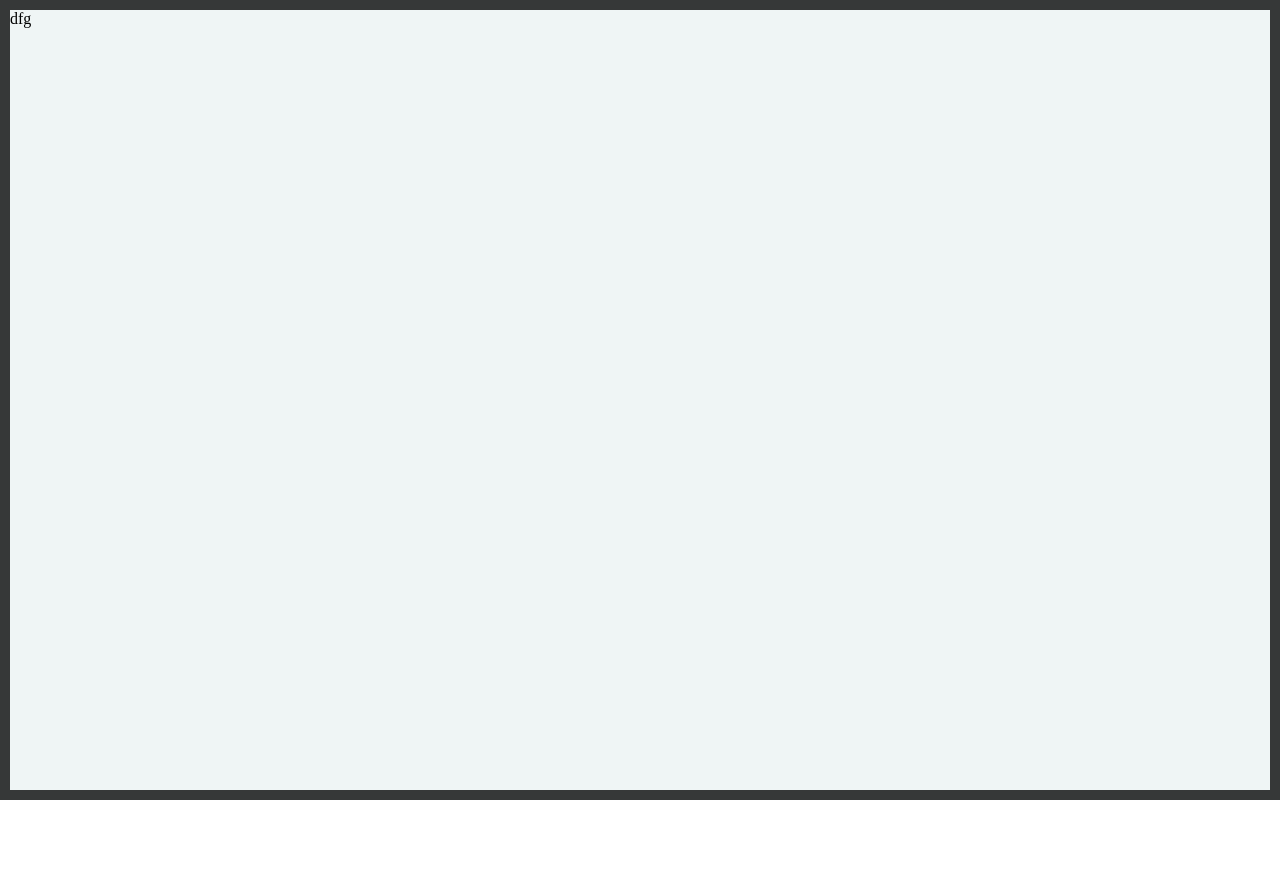
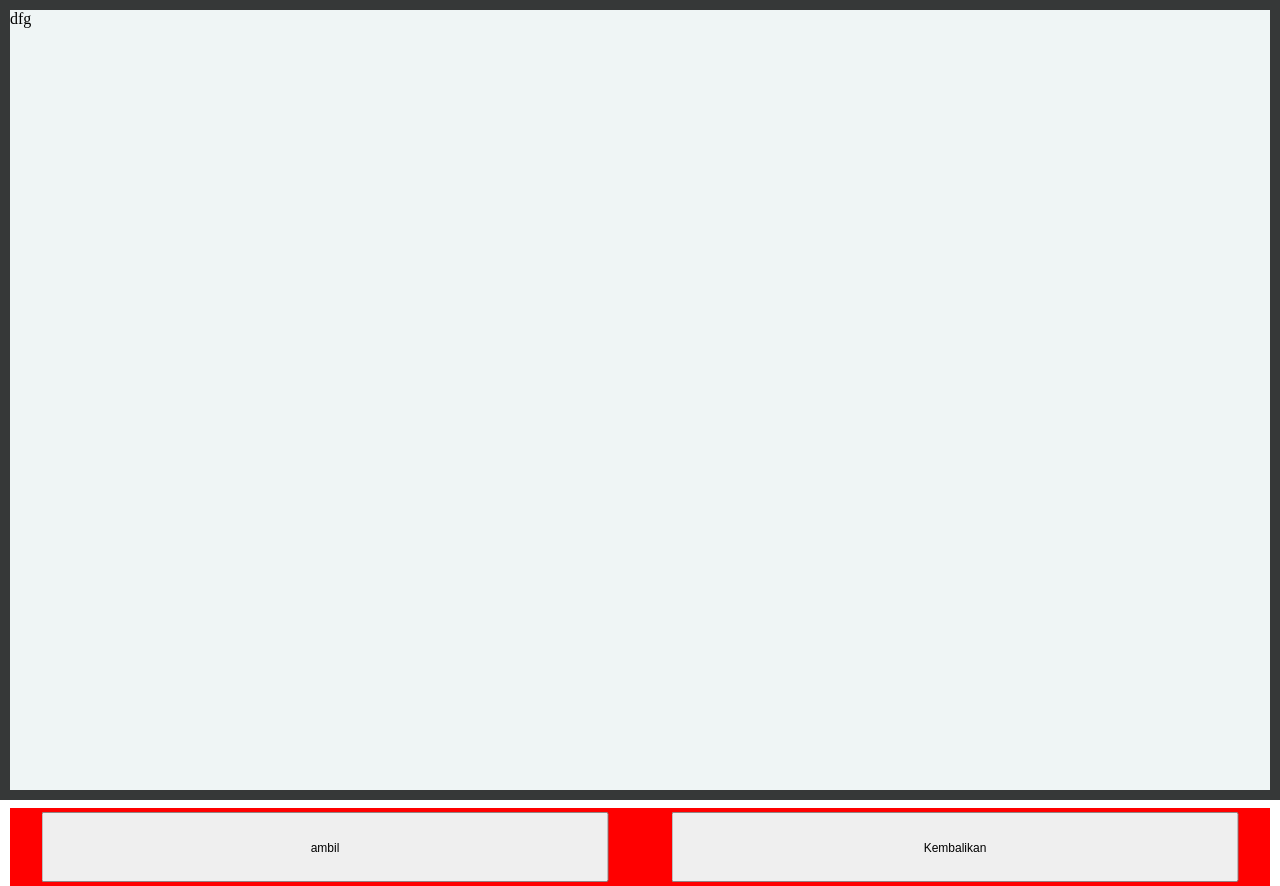
Before and after one commit to BenjaminAtGH/Inventory-ASA, a plain HTML site: page index.html in a window 1280 px wide. Before the commit the page ends 800 px from the top, so only its background shows below. Drawn offline with Linux system fonts and the light colour scheme.

Commit message:
nambah outline

```diff
--- a/index.html
+++ b/index.html
@@ -10,6 +10,11 @@
     <div class="background">
         <div class="menuBox">
             dfg
+            <div class="navBawah">
+                <button class="ambil">ambil</button>
+                <button class="kembalikan">Kembalikan</button>
+            </div>
+
 
         </div>
 
--- a/styles/frontendStyle.css
+++ b/styles/frontendStyle.css
@@ -15,4 +15,26 @@
     margin: 10px;
     height: auto;
     width: 100vw;
+    display: flex;
+    flex-direction: column;
 }
+
+.navBawah{
+    background: red;
+    padding: 0;
+    margin: 0;
+    position: relative;
+    top: 100% ;
+    height: 10%;
+    display: flex;
+    flex-direction: row;
+    white-space: none;
+
+
+}
+
+.navBawah button{
+    scale: 90%;
+    flex: 1;
+    padding: 10px;
+}
```
